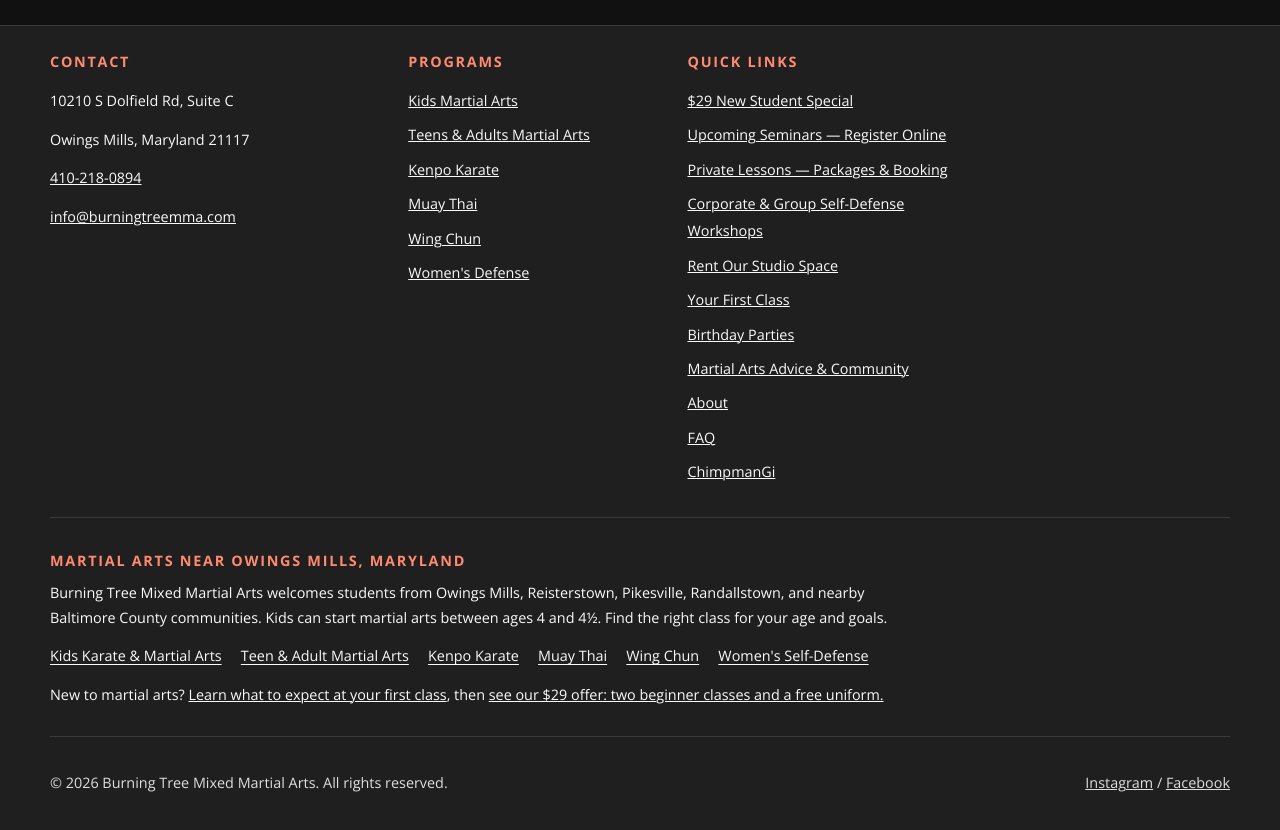
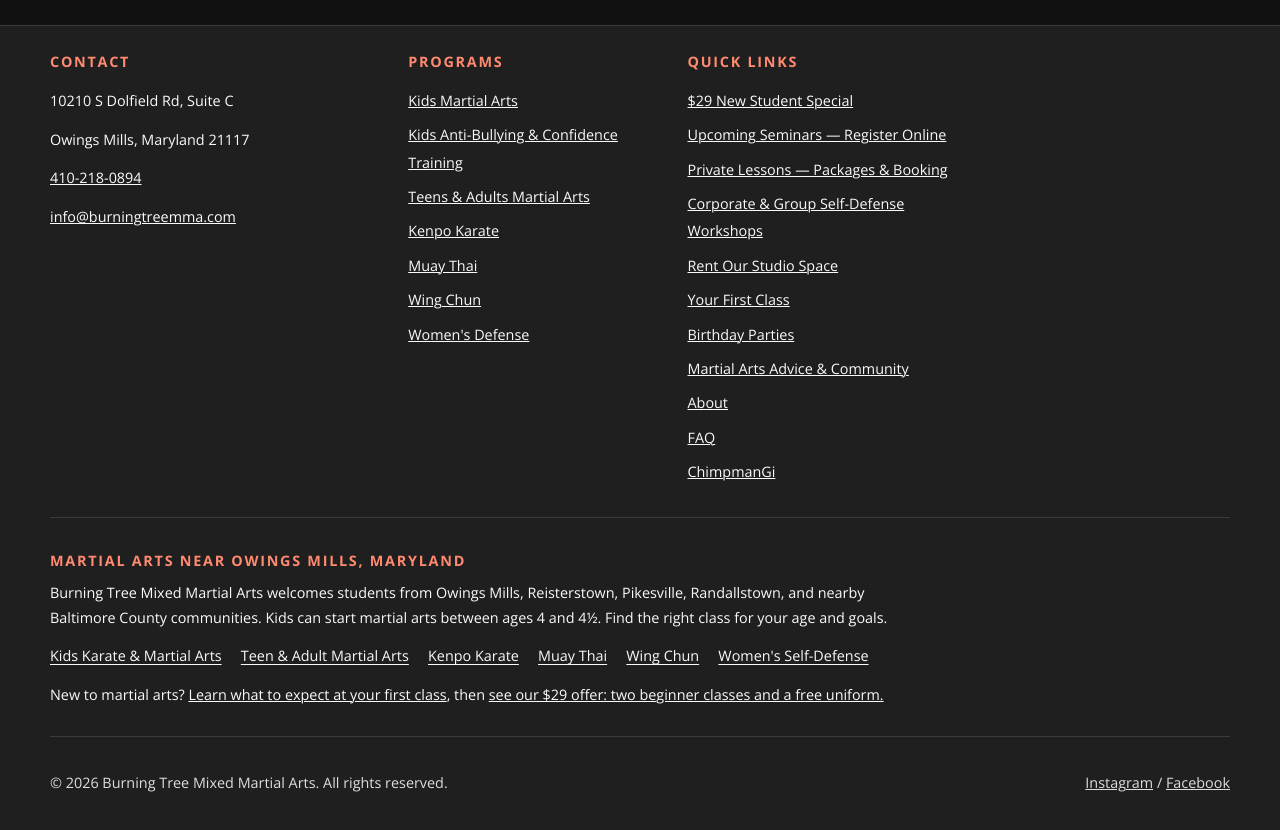
Before and after one commit to btmma-sudo/btmma, an Astro site: page /faq in a window 1280 px wide. Shown: the part 5940-6770 px from the top of the page. Built offline with nearby package versions, Linux system fonts and the light colour scheme; Astro itself is replaced by a stand-in of ours.

Commit message:
Add crawlable footer link to STAND program

```diff
--- a/src/components/Footer.astro
+++ b/src/components/Footer.astro
@@ -27,6 +27,7 @@ const { hideTrialOffer = false } = Astro.props;
       <p class="footer-label">Programs</p>
       <ul class="footer-list">
         <li><a href="/kids-martial-arts">Kids Martial Arts</a></li>
+        <li><a href="/anti-bullying/">Kids Anti-Bullying &amp; Confidence Training</a></li>
         <li><a href="/teens-adults-martial-arts">Teens &amp; Adults Martial Arts</a></li>
         {primaryPrograms.map((item) => (
           <li><a href={item.href}>{item.label}</a></li>
```
